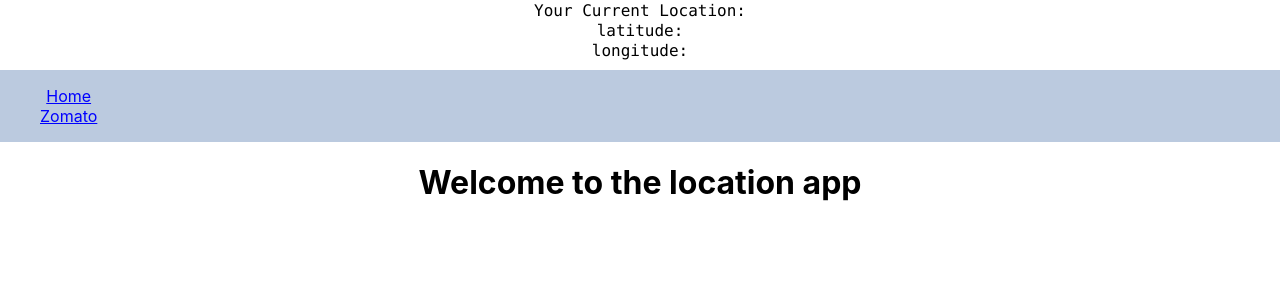
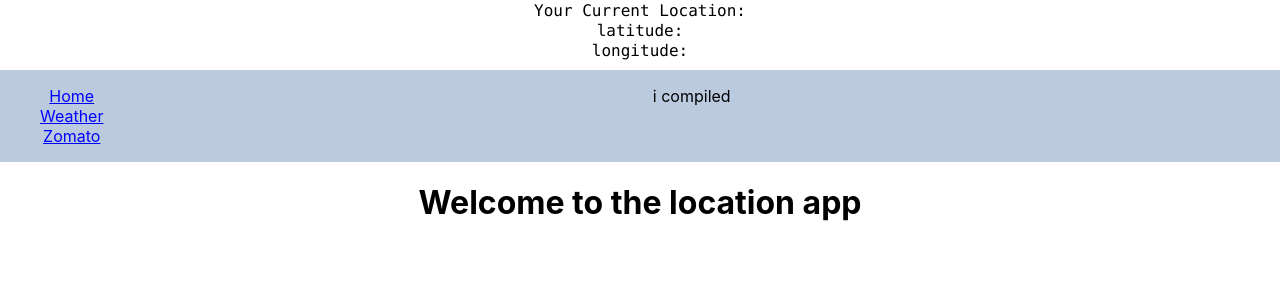
Before and after one commit to adventurernav/teamLuigi, a React (Create React App) app in the folder bluebadge24hr/: page /weather in a window 1280 px wide. Shown: the top 300 px of the page. Built offline with nearby package versions, Linux system fonts and the light colour scheme; no server answers.

Commit message:
final commit

```diff
--- a/bluebadge24hr/src/components/apps/Weather.js
+++ b/bluebadge24hr/src/components/apps/Weather.js
@@ -7,6 +7,8 @@ const Weather = (props) => {
 
 
 console.log(baseURL);
+
+
     fetch(baseURL)
     .then(response => {
         console.log(response);
@@ -26,4 +28,6 @@ console.log(baseURL);
     )
 }
 
+
+
 export default Weather;
--- a/bluebadge24hr/src/components/site/sidebar.js
+++ b/bluebadge24hr/src/components/site/sidebar.js
@@ -1,7 +1,7 @@
 import React from 'react';
 import Home from './home';
 // import NasaApp from '../apps/Nasa'
-// import Weather from '../apps/Weather'
+import Weather from '../apps/Weather'
 // import Zomato from '../apps/Zomato'
 import {
     Route,
@@ -18,7 +18,7 @@ console.log(props);
 
                 <li><Link to = '/'>Home</Link> </li>
                 {/* <li><Link to = '/nasa'>NASA</Link> </li> */}
-                {/* <li><Link to = '/weather'>Weather</Link> </li> */}
+                <li><Link to = '/weather'>Weather</Link> </li>
                 <li><Link to = '/zomato'>Zomato</Link> </li>
 
 
@@ -29,7 +29,7 @@ console.log(props);
                 <Switch>
                     <Route exact path = '/home'><Home /></Route>
                     {/* <Route exact path = '/nasa'><NasaApp /></Route> */}
-                    {/* <Route exact path = '/weather'><Weather lon={props.lon} lat={props.lat} /></Route> */}
+                    <Route exact path = '/weather'><Weather lon={props.lon} lat={props.lat} /></Route>
                     {/* <Route exact path = '/zomato'><Zomato lon={props.lon} lat={props.lat} /></Route> */}
                 </Switch>
 
```
